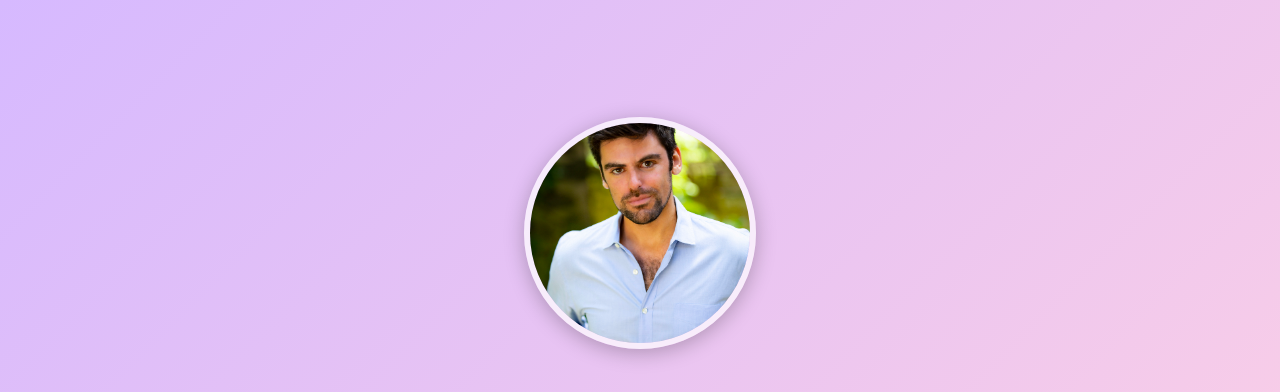
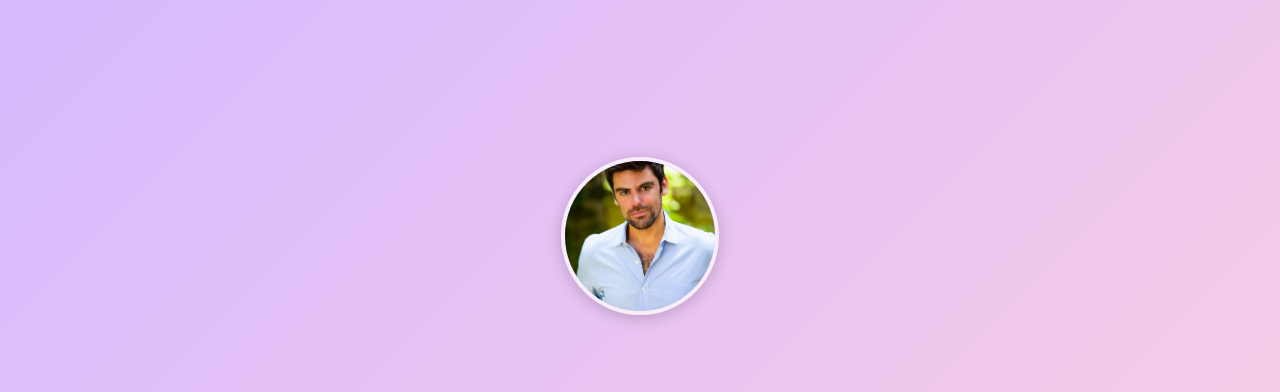
Before and after one commit to benmlerner/benmlerner.github.io, a plain HTML site: page index.html in a window 1280 px wide. Shown: the top 392 px of the page. Drawn offline with nearby package versions, Linux system fonts and the light colour scheme.

Commit message:
Update style.css

```diff
--- a/style.css
+++ b/style.css
@@ -40,15 +40,17 @@ h1, h2 {
   color: #222;
   font-weight: 600;
 }
+
 .headshot {
-  width: 220px;
-  height: 220px;
+  width: 150px;
+  height: 150px;
   object-fit: cover;
   border-radius: 50%;
-  border: 6px solid rgba(255, 255, 255, 0.7);
-  box-shadow: 0 4px 20px rgba(0, 0, 0, 0.25);
-  margin-bottom: 25px;
+  border: 4px solid rgba(255, 255, 255, 0.7);
+  box-shadow: 0 3px 15px rgba(0, 0, 0, 0.2);
+  margin-bottom: 20px;
 }
+
 
 
 .resume-button {
```
